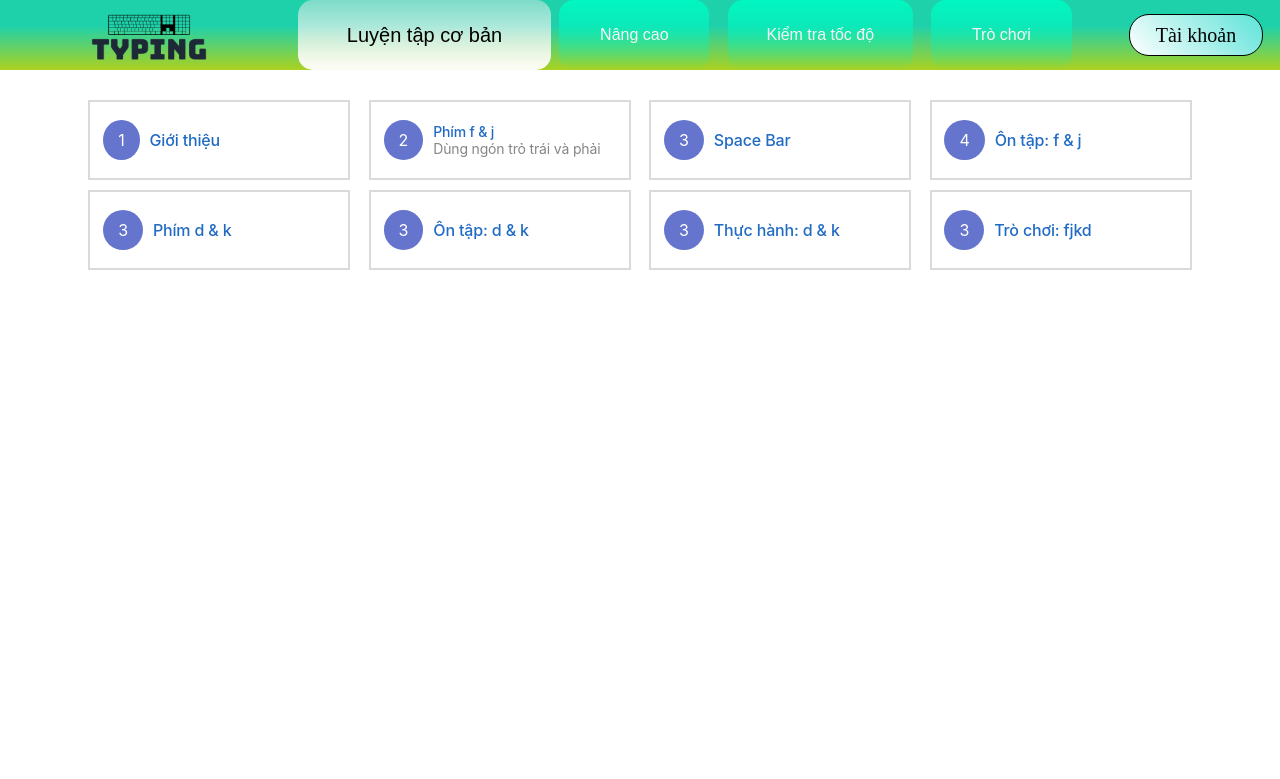
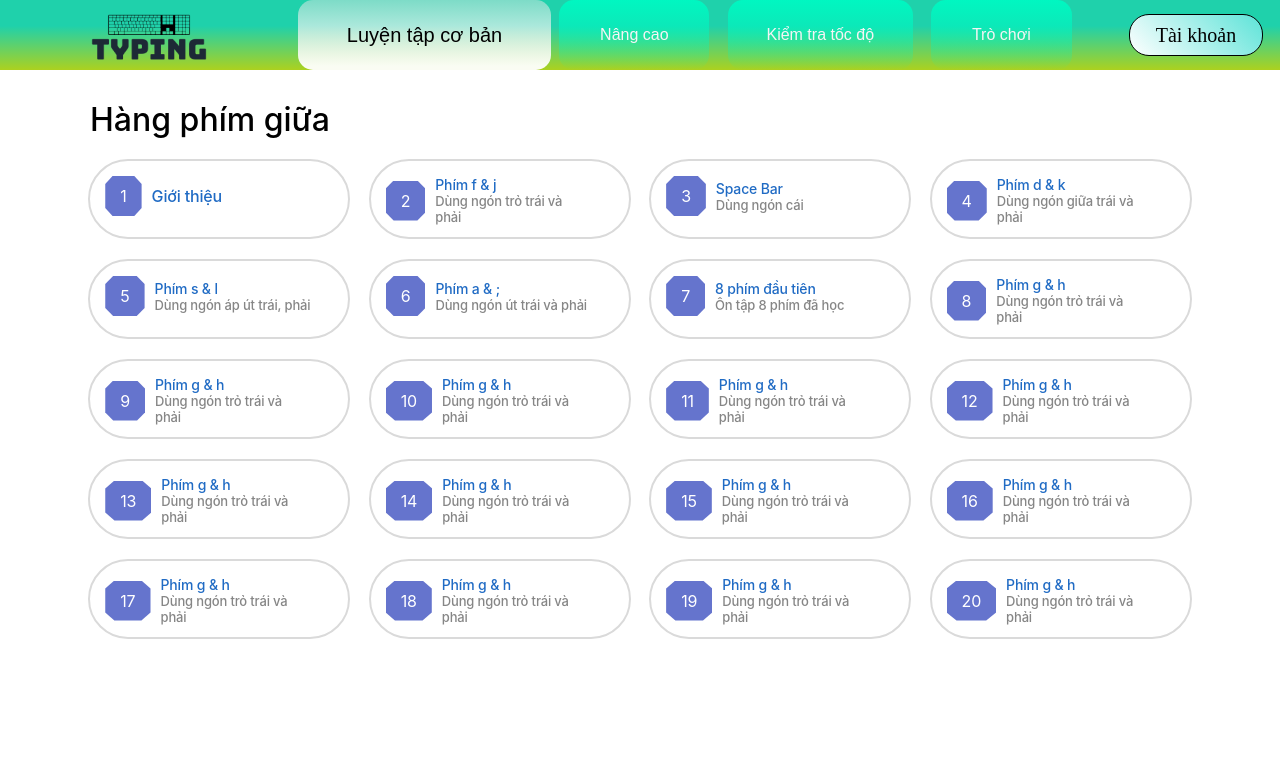
Before and after one commit to kun09-tker/web-bu, a PHP site: page /html/luyentapcoban.html in a window 1280 px wide. Shown: the top 779 px of the page. Run offline with PHP 8.4, Linux system fonts and the light colour scheme.

Commit message:
Thêm nút và chỉnh css cho các nút (Đọc chú thích)
Trung sửa lại chữ các nút nha

```diff
--- a/css/Dat.css
+++ /dev/null
@@ -1,49 +0,0 @@
-.hangpg__card{
-    width: 23%;
-    height: 80px;
-    display: flex;
-    justify-content: center;
-    border: 2px solid #dadada;
-    box-sizing: border-box;
-    letter-spacing: -.01em;
-    margin-bottom: 10px;
-}
-.hangpg__card-content{
-    width: 90%;
-    display: flex;
-    align-items: center;
-}
-.content-number{
-    display: inline-block;
-    margin-right: 10px;
-    padding: 10px 15px;
-    background-color: #6574cd;
-    color: #fff;
-    font-family: -apple-system, BlinkMacSystemFont, 'Segoe UI', Roboto, Oxygen, Ubuntu, Cantarell, 'Open Sans', 'Helvetica Neue', sans-serif;
-    border-radius: 50%;
-}
-.content-title{
-    display: inline-block;
-    text-decoration: none;
-    font-family:-apple-system, BlinkMacSystemFont, 'Segoe UI', Roboto, Oxygen, Ubuntu, Cantarell, 'Open Sans', 'Helvetica Neue', sans-serif;
-    color: #206bc4;
-    font-weight: 500;
-}
-.container{
-    width: 1140px;
-    display: flex;
-    flex-wrap: wrap;
-    justify-content: space-evenly;
-    margin: 0 auto;
-}
-.hangpg{
-    padding-top: 100px;
-    width: 100%;
-}
-.content-title p{
-    font-size: 14px;
-}
-.content-title p:last-child{
-    color: rgb(134, 134, 134);
-    font-weight: 400;
-}
--- /dev/null
+++ b/css/NutHang.css
@@ -0,0 +1,103 @@
+.hangpg__card{
+    width: 23%;
+    height: 80px;
+    display: flex;
+    justify-content: center;
+    border: 2px solid #dadada;
+    box-sizing: border-box;
+    letter-spacing: -.01em;
+    margin-bottom: 20px;
+}
+.hangpg__card-content{
+    width: 90%;
+    display: flex;
+    align-items: center;
+}
+.hangpg__card-content-title{
+    width: 1000%;
+    display: flex;
+    align-items: center;
+    color: #327a7afd;
+
+}
+.content-number{
+    display: inline-block;
+    margin-right: 10px;
+    padding: 10px 15px;
+    background-color: #6574cd;
+    color: #fff;
+    font-family: -apple-system, BlinkMacSystemFont, 'Segoe UI', Roboto, Oxygen, Ubuntu, Cantarell, 'Open Sans', 'Helvetica Neue', sans-serif;
+    clip-path: polygon(20% 0%, 80% 0%, 100% 20%, 100% 80%, 80% 100%, 20% 100%, 0% 80%, 0% 20%);
+    z-index: -1;
+}
+.content-title{
+    display: inline-block;
+    text-decoration: none;
+    font-family:-apple-system, BlinkMacSystemFont, 'Segoe UI', Roboto, Oxygen, Ubuntu, Cantarell, 'Open Sans', 'Helvetica Neue', sans-serif;
+    color: #206bc4;
+    font-weight: 500;
+}
+.container{
+    width: 1140px;
+    display: flex;
+    flex-wrap: wrap;
+    justify-content: space-evenly;
+    margin: 0 auto;
+}
+.hangpg{
+    padding-top: 100px;
+    width: 100%;
+}
+.hangpg h1{
+    width: 100%;
+    display: block;
+    text-align: left;
+    margin-bottom: 20px;
+    padding-left: 20px;
+    font-family: -apple-system, BlinkMacSystemFont, 'Segoe UI', Roboto, Oxygen, Ubuntu, Cantarell, 'Open Sans', 'Helvetica Neue', sans-serif;
+    font-weight: 500;
+}
+.content-title p{
+    font-size: 14px;
+}
+.content-title p:last-child{
+    color: rgb(134, 134, 134);
+    font-weight: 500;
+    font-size: small;
+}
+.btn,
+.btn:link,
+.btn:visited{
+    font-family: 'Courier New', Courier, monospace;
+    text-decoration:none;
+    display: inline-block;
+    padding: 15px;
+    border-radius: 100px;
+    position: relative;
+}
+.btn:hover{
+    transform: translateY(-10px);
+    box-shadow: 0 5px 20px rgb(0, 0, 0);
+}
+.btn:hover::after{
+    transform: scale(1.4) scale(1.6);
+    opacity: 0;
+}
+.btn:active{
+    outline:none;
+    transform: translateY(-5px);
+    box-shadow: 0 5px 10px rgb(209, 195, 0);
+
+}
+.btn::after{
+    display: inline-block;
+    height: 100%;
+    width: 100%;
+    position: absolute;
+    top: 0;
+    left: 0;
+    border-radius: 100px;
+    background-color: rgba(0, 255, 170, 0.671);
+    z-index: -1;
+    transition: all .5s;
+}
--- a/css/style.css
+++ b/css/style.css
@@ -73,7 +73,6 @@ header{
     position: relative;
 }
 .btn-white{
-
     background-color: rgba(0, 255, 170, 0.671);
     color:floralwhite;
     width: 60%;
--- a/css/thanh-menu.css
+++ b/css/thanh-menu.css
@@ -1,4 +1,3 @@
-
 * {
 	padding: 0;
 	margin: 0;
@@ -48,6 +47,7 @@
 	background: linear-gradient(0deg, rgba(172, 209, 31, 1) 0%, rgba(31, 209, 171, 1) 63%);
 	position: fixed;
 	top: 0;
+	z-index: 10;
 }
 
 .menu>ul {
--- a/html/luyentapcoban.html
+++ b/html/luyentapcoban.html
@@ -1,4 +1,3 @@
-
 <!DOCTYPE html>
 <html>
 
@@ -6,7 +5,7 @@
     <meta charset="utf-8">
     <title>TYPING</title>
     <link rel="stylesheet" type="text/css" href="../css/thanh-menu.css" />
-    <link rel="stylesheet" href="../css/Dat.css">
+    <link rel="stylesheet" href="../css/NutHang.css">
 </head>
 
 <body>
@@ -34,13 +33,14 @@
 
         <div class="hangpg">
             <div class="container">
-                <div class="hangpg__card">
+                <h1>Hàng phím giữa</h1>
+                <div class="hangpg__card btn btn-white btn-animated">
                     <div class="hangpg__card-content">
                         <span class="content-number">1</span>
                         <a href="" class="content-title">Giới thiệu</a>
                     </div>
                 </div>
-                <div class="hangpg__card">
+                <div class="hangpg__card btn btn-white btn-animated">
                     <div class="hangpg__card-content">
                         <span class="content-number">2</span>
                         <a href=""  class="content-title">
@@ -51,40 +51,166 @@
                         </a>
                     </div>
                 </div>
-                <div class="hangpg__card">
+                <div class="hangpg__card btn btn-white btn-animated">
                     <div class="hangpg__card-content">
                         <span class="content-number">3</span>
-                        <a href=""  class="content-title">Space Bar</a>
+                        <a href=""  class="content-title">
+                        <p style="margin: unset ;">Space Bar</p>
+                        <p style="margin: unset ;">Dùng ngón cái</p>
+                        </a>
                     </div>
                 </div>
-                <div class="hangpg__card">
+                <div class="hangpg__card btn btn-white btn-animated">
                     <div class="hangpg__card-content">
                         <span class="content-number">4</span>
-                        <a href=""  class="content-title">Ôn tập: f & j</a>
+                        <a href=""  class="content-title">
+                            <p style="margin: unset ;">Phím d & k</p>
+                            <p style="margin: unset ;">Dùng ngón giữa trái và phải</p>
+                        </a>
                     </div>
                 </div>
-                <div class="hangpg__card">
+                <div class="hangpg__card btn btn-white btn-animated">
                     <div class="hangpg__card-content">
-                        <span class="content-number">3</span>
-                        <a href=""  class="content-title">Phím d & k</a>
+                        <span class="content-number">5</span>
+                        <a href=""  class="content-title">
+                            <p style="margin: unset ;">Phím s & l</p>
+                            <p style="margin: unset ;">Dùng ngón áp út trái, phải</p>
+                        </a>
                     </div>
                 </div>
-                <div class="hangpg__card">
+                <div class="hangpg__card btn btn-white btn-animated">
                     <div class="hangpg__card-content">
-                        <span class="content-number">3</span>
-                        <a href=""  class="content-title">Ôn tập: d & k</a>
+                        <span class="content-number">6</span>
+                        <a href=""  class="content-title">
+                            <p style="margin: unset ;">Phím a & ;</p>
+                            <p style="margin: unset ;">Dùng ngón út trái và phải</p>
+                        </a>
                     </div>
                 </div>
-                <div class="hangpg__card">
+                <div class="hangpg__card btn btn-white btn-animated">
                     <div class="hangpg__card-content">
-                        <span class="content-number">3</span>
-                        <a href=""  class="content-title">Thực hành: d & k</a>
+                        <span class="content-number">7</span>
+                        <a href=""  class="content-title">
+                            <p style="margin: unset ;">8 phím đầu tiên</p>
+                            <p style="margin: unset ;">Ôn tập 8 phím đã học</p>
+                        </a>
                     </div>
                 </div>
-                <div class="hangpg__card">
+                <div class="hangpg__card btn btn-white btn-animated">
                     <div class="hangpg__card-content">
-                        <span class="content-number">3</span>
-                        <a href=""  class="content-title">Trò chơi: fjkd</a>
+                        <span class="content-number">8</span>
+                        <a href=""  class="content-title">
+                            <p style="margin: unset ;">Phím g & h</p>
+                            <p style="margin: unset ;">Dùng ngón trỏ trái và phải</p>
+                        </a>
+                    </div>
+                </div>
+                <div class="hangpg__card btn btn-white btn-animated">
+                    <div class="hangpg__card-content">
+                        <span class="content-number">9</span>
+                        <a href=""  class="content-title">
+                            <p style="margin: unset ;">Phím g & h</p>
+                            <p style="margin: unset ;">Dùng ngón trỏ trái và phải</p>
+                        </a>
+                    </div>
+                </div>
+                <div class="hangpg__card btn btn-white btn-animated">
+                    <div class="hangpg__card-content">
+                        <span class="content-number">10</span>
+                        <a href=""  class="content-title">
+                            <p style="margin: unset ;">Phím g & h</p>
+                            <p style="margin: unset ;">Dùng ngón trỏ trái và phải</p>
+                        </a>
+                    </div>
+                </div>
+                <div class="hangpg__card btn btn-white btn-animated">
+                    <div class="hangpg__card-content">
+                        <span class="content-number">11</span>
+                        <a href=""  class="content-title">
+                            <p style="margin: unset ;">Phím g & h</p>
+                            <p style="margin: unset ;">Dùng ngón trỏ trái và phải</p>
+                        </a>
+                    </div>
+                </div>
+                <div class="hangpg__card btn btn-white btn-animated">
+                    <div class="hangpg__card-content">
+                        <span class="content-number">12</span>
+                        <a href=""  class="content-title">
+                            <p style="margin: unset ;">Phím g & h</p>
+                            <p style="margin: unset ;">Dùng ngón trỏ trái và phải</p>
+                        </a>
+                    </div>
+                </div>
+                <div class="hangpg__card btn btn-white btn-animated">
+                    <div class="hangpg__card-content">
+                        <span class="content-number">13</span>
+                        <a href=""  class="content-title">
+                            <p style="margin: unset ;">Phím g & h</p>
+                            <p style="margin: unset ;">Dùng ngón trỏ trái và phải</p>
+                        </a>
+                    </div>
+                </div>
+                <div class="hangpg__card btn btn-white btn-animated">
+                    <div class="hangpg__card-content">
+                        <span class="content-number">14</span>
+                        <a href=""  class="content-title">
+                            <p style="margin: unset ;">Phím g & h</p>
+                            <p style="margin: unset ;">Dùng ngón trỏ trái và phải</p>
+                        </a>
+                    </div>
+                </div>
+                <div class="hangpg__card btn btn-white btn-animated">
+                    <div class="hangpg__card-content">
+                        <span class="content-number">15</span>
+                        <a href=""  class="content-title">
+                            <p style="margin: unset ;">Phím g & h</p>
+                            <p style="margin: unset ;">Dùng ngón trỏ trái và phải</p>
+                        </a>
+                    </div>
+                </div>
+                <div class="hangpg__card btn btn-white btn-animated">
+                    <div class="hangpg__card-content">
+                        <span class="content-number">16</span>
+                        <a href=""  class="content-title">
+                            <p style="margin: unset ;">Phím g & h</p>
+                            <p style="margin: unset ;">Dùng ngón trỏ trái và phải</p>
+                        </a>
+                    </div>
+                </div>
+                <div class="hangpg__card btn btn-white btn-animated">
+                    <div class="hangpg__card-content">
+                        <span class="content-number">17</span>
+                        <a href=""  class="content-title">
+                            <p style="margin: unset ;">Phím g & h</p>
+                            <p style="margin: unset ;">Dùng ngón trỏ trái và phải</p>
+                        </a>
+                    </div>
+                </div>
+                <div class="hangpg__card btn btn-white btn-animated">
+                    <div class="hangpg__card-content">
+                        <span class="content-number">18</span>
+                        <a href=""  class="content-title">
+                            <p style="margin: unset ;">Phím g & h</p>
+                            <p style="margin: unset ;">Dùng ngón trỏ trái và phải</p>
+                        </a>
+                    </div>
+                </div>
+                <div class="hangpg__card btn btn-white btn-animated">
+                    <div class="hangpg__card-content">
+                        <span class="content-number">19</span>
+                        <a href=""  class="content-title">
+                            <p style="margin: unset ;">Phím g & h</p>
+                            <p style="margin: unset ;">Dùng ngón trỏ trái và phải</p>
+                        </a>
+                    </div>
+                </div>
+                <div class="hangpg__card btn btn-white btn-animated">
+                    <div class="hangpg__card-content">
+                        <span class="content-number">20</span>
+                        <a href=""  class="content-title">
+                            <p style="margin: unset ;">Phím g & h</p>
+                            <p style="margin: unset ;">Dùng ngón trỏ trái và phải</p>
+                        </a>
                     </div>
                 </div>
             </div>
```
